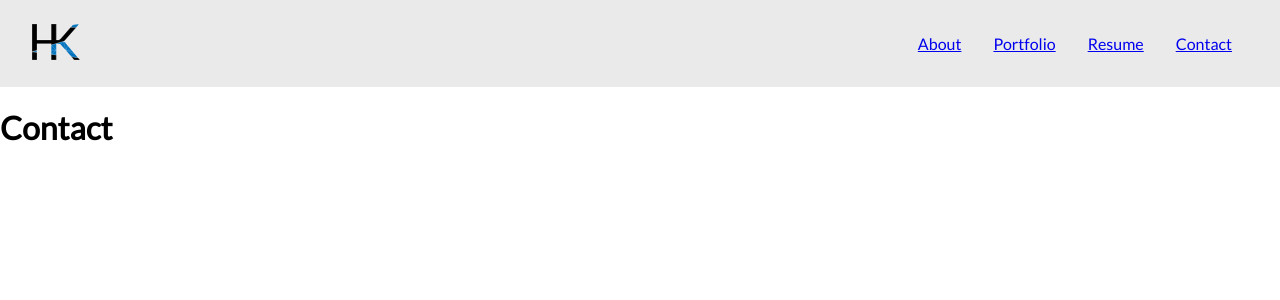
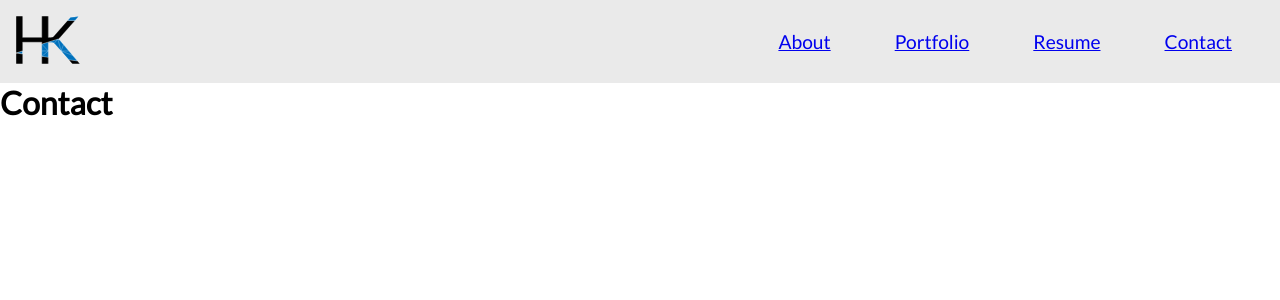
Before and after one commit to HarrisonJK/HarrisonJK.github.io, a React (Vite) app: page /Contact in a window 1280 px wide. Shown: the top 300 px of the page. Built offline with nearby package versions, Linux system fonts and the light colour scheme.

Commit message:
cleaning up nav./adding options

```diff
--- a/src/components/Navbar.jsx
+++ b/src/components/Navbar.jsx
@@ -7,16 +7,16 @@ export function Navbar() {
         <img src="HKLogo.svg" id="navLogo" />
       </div>
       <ul class="navbarTabs">
-        <li class="flatten">
+        <li class="navItem">
           <Link to="/">About</Link>
         </li>
-        <li class="flatten">
+        <li class="navItem">
           <Link to="/Portfolio">Portfolio</Link>
         </li>
-        <li class="flatten">
+        <li class="navItem">
           <Link to="/Resume">Resume</Link>
         </li>
-        <li class="flatten">
+        <li class="navItem">
           <Link to="/Contact">Contact</Link>
         </li>
       </ul>
--- a/src/index.css
+++ b/src/index.css
@@ -3,8 +3,10 @@
 
 * {
   font-family: "Lato";
+  margin: 0;
 }
 
 #navLogo {
-  width: 3rem;
+  width: 4rem;
+  /* width: 10vw; */
 }
--- a/src/styles/Navbar.css
+++ b/src/styles/Navbar.css
@@ -2,7 +2,7 @@
   display: flex;
   justify-content: space-between;
   align-items: center;
-  padding: 1.5rem 2rem;
+  padding: 1rem 1rem;
   background-color: #eaeaea;
 }
 
@@ -17,11 +17,12 @@
   padding: 0;
 }
 
-.flatten {
+.navItem {
   display: inline-block;
-  margin: 0 1rem;
+  margin: 0 2rem;
+  font-size: 1.2rem;
+  /* font-size: 3vw; */
 }
 
-body {
-  margin: 0;
+.nav-link {
 }
```
Also changed, not shown: 1 other file (tests, documents, lock files or other folders).
